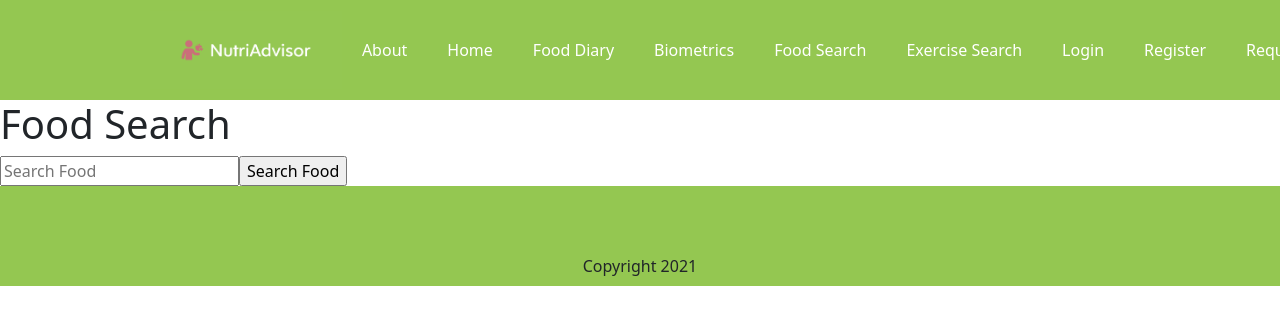
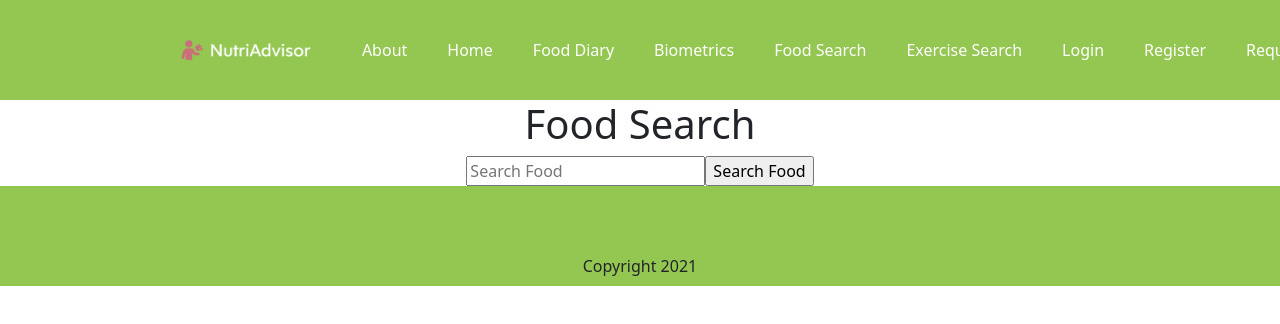
Before and after one commit to magotts/nutriadvisor, a React (Create React App) app in the folder client/: page /food_search in a window 1280 px wide. Shown: the top 324 px of the page. Built offline with nearby package versions, Linux system fonts and the light colour scheme.

Commit message:
fix forms

```diff
--- a/client/src/App.css
+++ b/client/src/App.css
@@ -1,5 +1,10 @@
 
-
+.form_center {
+  display: flex;
+  justify-content: center;
+  align-items: center;
+  flex-direction: column;
+}
 
 body {
   padding: 0;
--- a/client/src/pages/Biometrics.js
+++ b/client/src/pages/Biometrics.js
@@ -114,7 +114,7 @@ function Biometrics() {
   return (
     <>
     <div>
-      <div>
+      <div className="form_center">
         <h1>Biometrics History</h1><br/>
         <br/>
 
--- a/client/src/pages/Exercise_Search.js
+++ b/client/src/pages/Exercise_Search.js
@@ -58,7 +58,7 @@ const onSubmit = (event) => {
 };
 
   return (
-    <div>
+    <div className="form_center">
       <h1>Exercise Search</h1>
       <form onSubmit={onSubmit}>
         {alert !== "" && <Alert alert={alert} />}
--- a/client/src/pages/Food_Diary.js
+++ b/client/src/pages/Food_Diary.js
@@ -11,7 +11,7 @@ function Food_Diary() {
 
   const deleteFood = async (id) => {
     try {
-      const deleteFood = await fetch(`http://localhost:3000/food_diary/${id}`, {
+      const deleteFood = await fetch(`http://localhost:5000/food_diary/${id}`, {
         method: "DELETE"
       });
      setFoods(foods.filter(food => food.id !== id));
@@ -22,7 +22,7 @@ function Food_Diary() {
   }
   const getFood = async () => {
     try {
-      const response = await fetch("http://localhost:3000/food_diary");
+      const response = await fetch("http://localhost:5000/food_diary");
       const jsonData = await response.json();
       setFoods(jsonData);
     }
@@ -39,7 +39,7 @@ function Food_Diary() {
     event.preventDefault();
     try {
       const body = { breakfast, lunch, dinner, snacks };
-      const response = await fetch("http://localhost:3000/food_diary", {
+      const response = await fetch("http://localhost:5000/food_diary", {
         method: "POST",
         headers: {"Content-Type": "application/json"},
         body: JSON.stringify(body)
@@ -61,7 +61,7 @@ function Food_Diary() {
   return (
     <>
     <div>
-      <div >
+      <div className="form_center">
         <h1>Food Diary</h1>
         <form onSubmit={onSubmitForm}>
           Breakfast:<input class="breakfast" type="text" value={breakfast} onChange={ event => setBreakfast(event.target.value)}/><br/>
--- a/client/src/pages/Food_Search.js
+++ b/client/src/pages/Food_Search.js
@@ -65,7 +65,7 @@ const Food_Search = () => {
   };
 
   return (
-    <div>
+    <div className="form_center">
     <h1>Food Search</h1>
     <form onSubmit={onSubmit}>
       {alert !== "" && <FoodAlert alert={alert} />}
```
